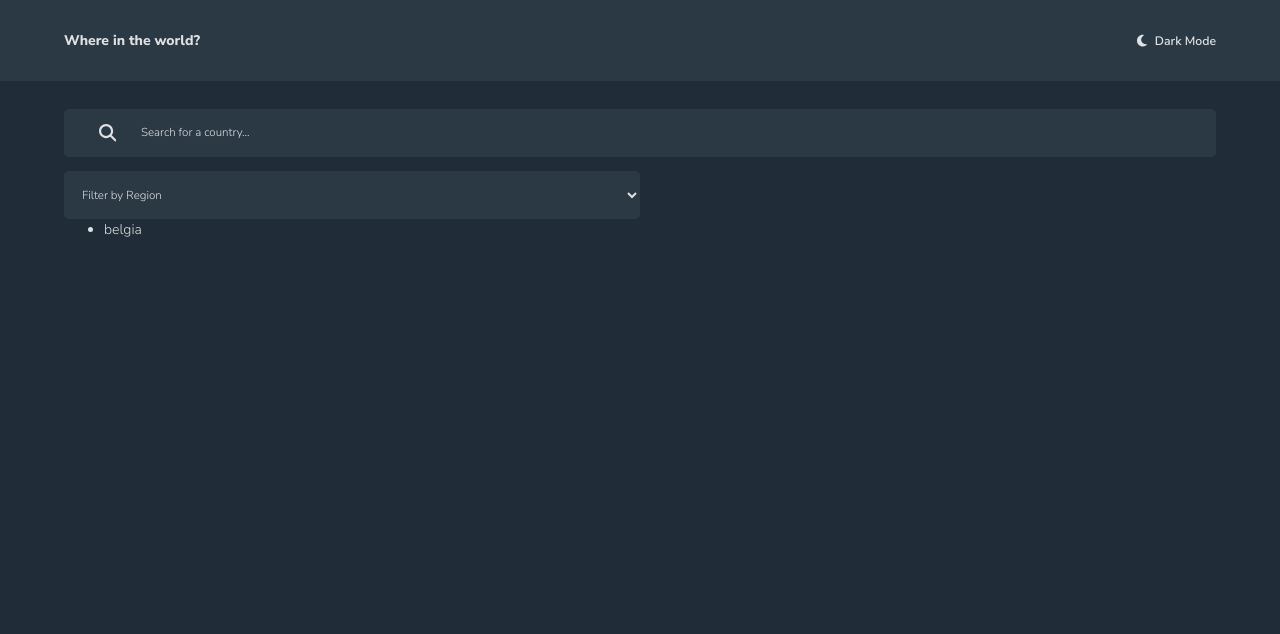
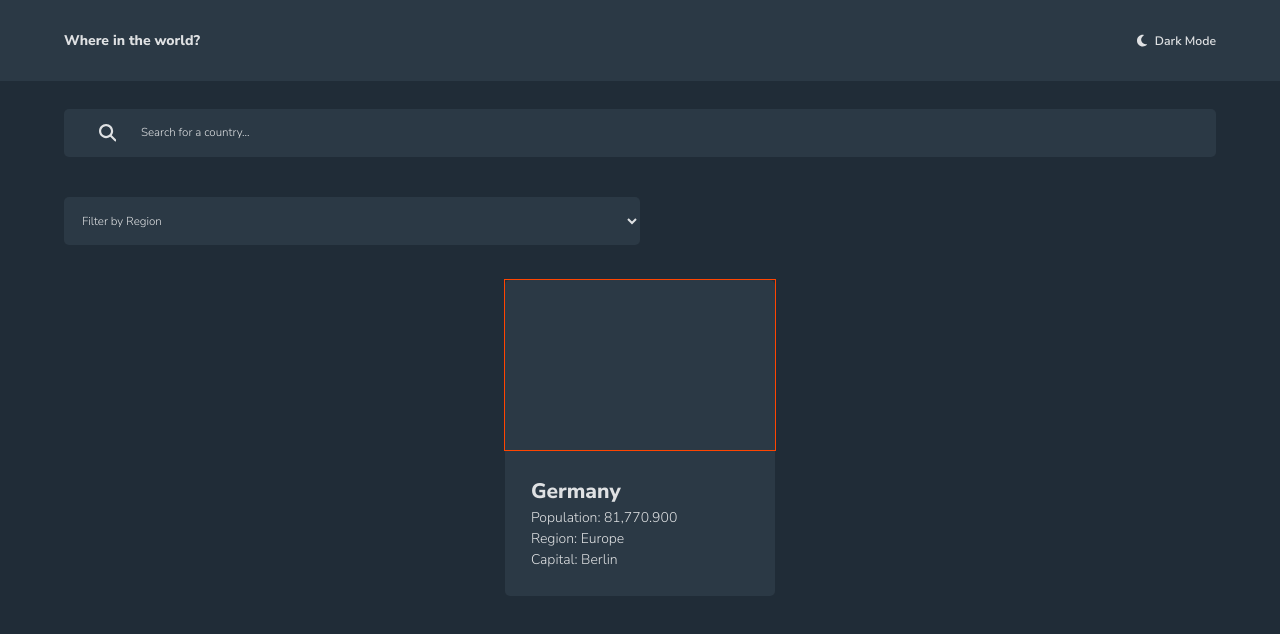
Before and after one commit to edo979/rest-countries-app, a React (Vite) app: page / in a window 1280 px wide. Shown: the top 634 px of the page. Built offline with nearby package versions, Linux system fonts and the light colour scheme.

Commit message:
add components card and countries

```diff
--- a/src/App.jsx
+++ b/src/App.jsx
@@ -39,7 +39,21 @@ function App() {
 
         <section>
           <ul className="countries-list | grid-container">
-            <li className="card">belgia</li>
+            <li className="card">
+              <div className="card_img"></div>
+              <div className="card_body">
+                <h2>Germany</h2>
+                <p>
+                  Population: <span>81,770.900</span>
+                </p>
+                <p>
+                  Region: <span>Europe</span>
+                </p>
+                <p>
+                  Capital: <span>Berlin</span>
+                </p>
+              </div>
+            </li>
           </ul>
         </section>
       </main>
--- a/src/sass/components/_components.scss
+++ b/src/sass/components/_components.scss
@@ -1,3 +1,5 @@
+@use 'countries';
+
 body {
   --clr-bg: var(--clr-dark-100);
   --clr-text: hsl(var(--clr-white), 0.85);
@@ -74,6 +76,7 @@ body {
 
   select {
     width: 50%;
+    margin-top: 1.85rem;
     padding: calc(var(--p-block) + 0.5rem) 1rem;
 
     background-color: hsl(var(--clr-primary-200));
--- /dev/null
+++ b/src/sass/components/_countries.scss
@@ -0,0 +1,25 @@
+.countries-list {
+  list-style: none;
+  padding: 0;
+  margin: 0;
+  margin-top: 2.5rem;
+}
+
+.card {
+  margin-inline: auto;
+  width: 270px;
+  border-radius: 5px;
+
+  background-color: hsl(var(--clr-primary-100));
+
+  &_img {
+    width: 100%;
+    height: 170px;
+
+    outline: 1px solid orangered;
+  }
+
+  &_body {
+    padding: 1.85rem;
+  }
+}
```
